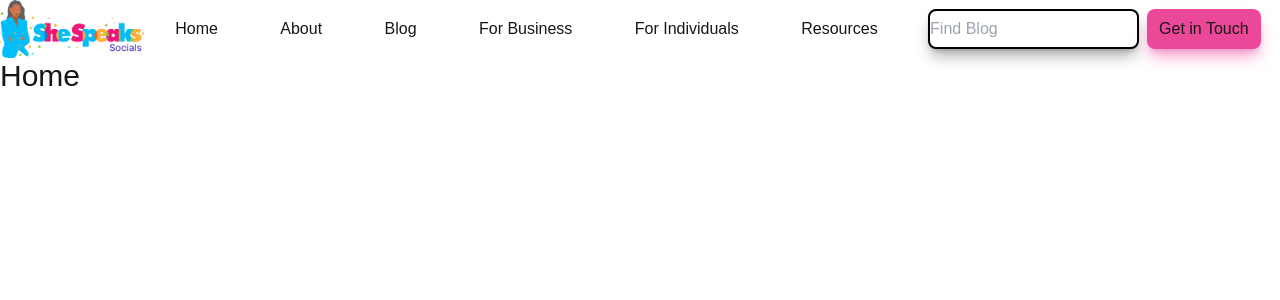
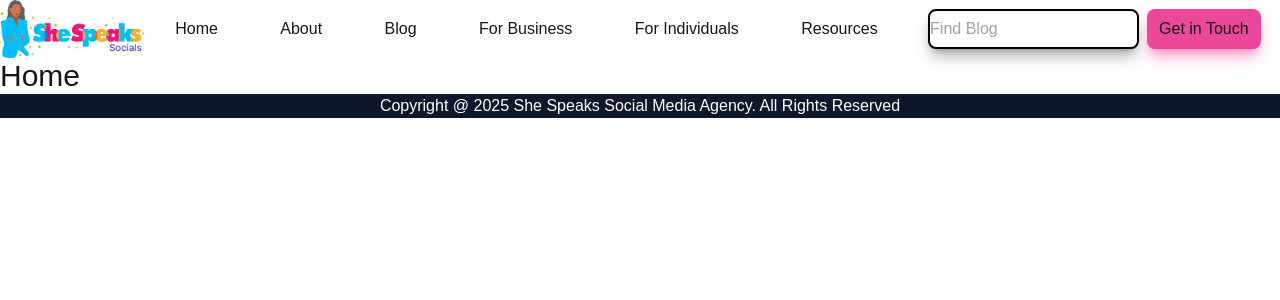
Before and after one commit to MatthewsRicky/shespeaksocial, a Next.js app: page / in a window 1280 px wide. Shown: the top 300 px of the page. Built offline with nearby package versions, Linux system fonts and the light colour scheme.

Commit message:
copyright message

```diff
--- a/components/Footer.tsx
+++ b/components/Footer.tsx
@@ -2,14 +2,16 @@ import React from 'react'
 
 const Footer = () => {
 	return (
-		<section className="flex flex-col items-center justify-center mx-0 bg-slate-900">
+		<section className="flex flex-col items-center justify-center mx-0 bg-slate-900 text-white w-full gap-6">
 			<div>
 				<div>
 					<div></div>
 					<div></div>
 					<div></div>
 				</div>
-				<div></div>
+				<div>
+					<p>Copyright @ 2025 She Speaks Social Media Agency. All Rights Reserved </p>
+				</div>
 			</div>
 		</section>
 	)
```
